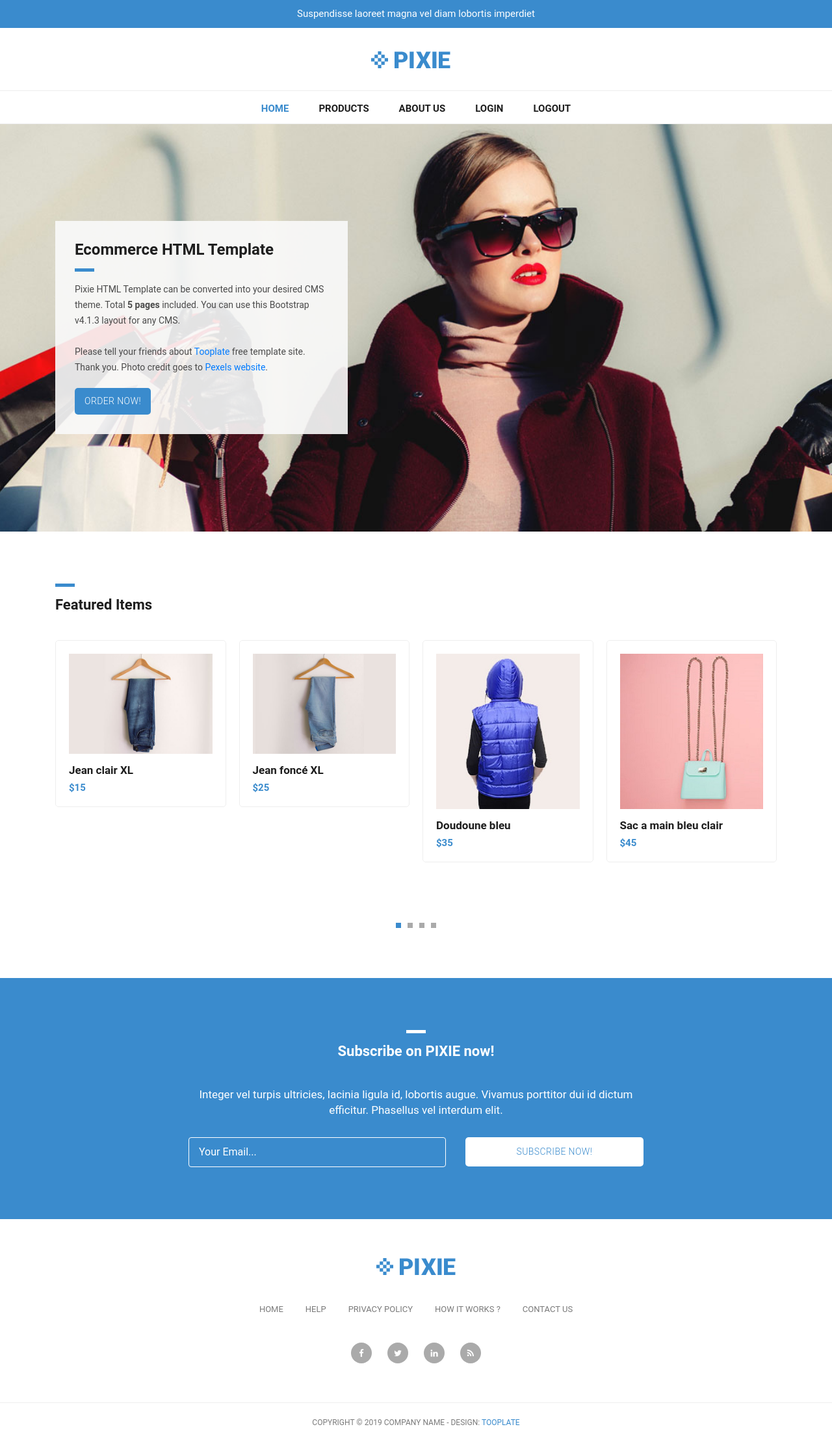
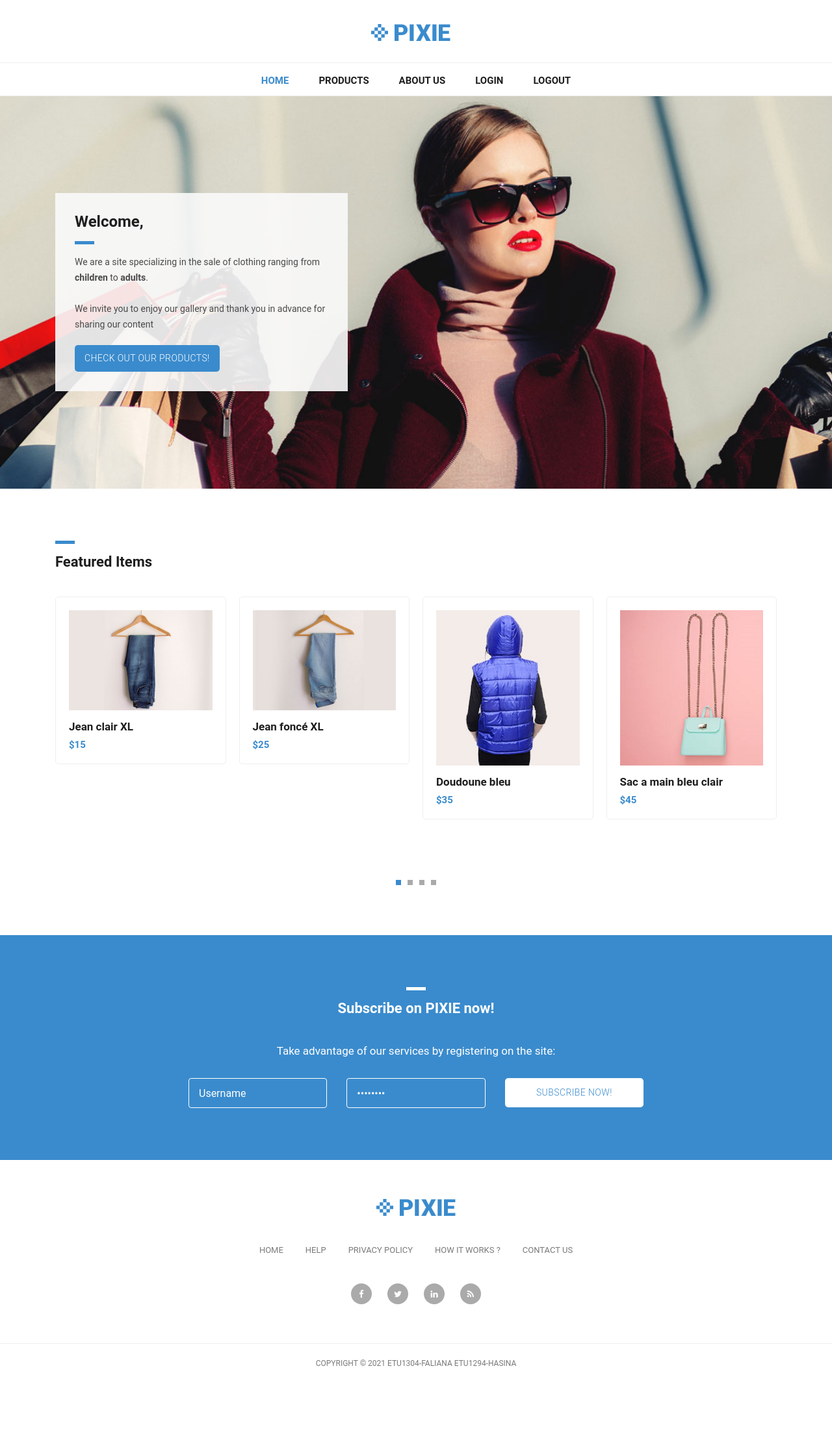
Before and after one commit to FalianaRanai/Projet-SI-IHM, a CodeIgniter app: page /database/ in a window 1280 px wide. Shown: the whole page at 65% size. After the commit the page ends 2102 px from the top, so only its background shows below. Run offline with CodeIgniter, Linux system fonts and the light colour scheme; data comes from the database, SQL or seed files in the repository.

Commit message:
Filtre produit + redirection + templating

```diff
--- a/application/controllers/Acceuil.php
+++ b/application/controllers/Acceuil.php
@@ -3,7 +3,8 @@ defined('BASEPATH') OR exit('No direct script access allowed');
 
 class Acceuil extends CI_Controller{
 
-    public function index(){
+    public function index()
+    {
 
         $this->load->helper('assets');
         $this->load->view('acceuil');
--- a/application/controllers/Template.php
+++ b/application/controllers/Template.php
@@ -9,6 +9,7 @@ class Template extends CI_Controller{
         $this->load->helper('assets');
         $this->load->model('fonctions');
         $data['produit']=$this->fonctions->getProduit();
+        $data['home']= 1;
         $this->load->view('template', $data);
 
     }
@@ -40,5 +41,15 @@ class Template extends CI_Controller{
         $this->load->view('template', $data);
 
     }
+    public function pageProduit()
+    {
+        $data = array();
+        $data['view'] = "products.php";
+        $this->load->helper('assets');
+        $this->load->model('fonctions');
+        $data['produit']=$this->fonctions->getProduit();
+        $data['products']= 1;
+        $this->load->view('template', $data);
+    }
 }
 ?>
--- a/application/views/template.php
+++ b/application/views/template.php
@@ -28,17 +28,6 @@ https://www.tooplate.com/view/2114-pixie
 
   <body>
 
-    <!-- Pre Header -->
-    <div id="pre-header">
-      <div class="container">
-        <div class="row">
-          <div class="col-md-12">
-            <span>Suspendisse laoreet magna vel diam lobortis imperdiet</span>
-          </div>
-        </div>
-      </div>
-    </div>
-
     <!-- Navigation -->
     <nav class="navbar navbar-expand-lg navbar-dark bg-dark static-top">
       <div class="container">
@@ -48,14 +37,35 @@ https://www.tooplate.com/view/2114-pixie
         </button>
         <div class="collapse navbar-collapse" id="navbarResponsive">
           <ul class="navbar-nav ml-auto">
+            <?php if(isset($home)) {?>
+              <li class="nav-item active">
+                <a class="nav-link" href="<?php echo site_url()."Template"; ?>">Home
+                    <span class="sr-only">(current)</span>
+                </a>
+              </li>
+            <?php } else { ?>
+              <li class="nav-item">
+                <a class="nav-link" href="<?php echo site_url()."Template"; ?>">Home
+                    <span class="sr-only">(current)</span>
+                </a>
+              </li>
+            <?php }?>
+
+            <?php if(isset($products)) {?>
             <li class="nav-item active">
-              <a class="nav-link" href="index.html">Home
+              <a class="nav-link" href="<?php echo site_url()."Template/pageProduit"; ?>">Products
                 <span class="sr-only">(current)</span>
               </a>
             </li>
+            <?php } else { ?>
             <li class="nav-item">
-              <a class="nav-link" href="products.html">Products</a>
+              <a class="nav-link" href="<?php echo site_url()."Template/pageProduit"; ?>">Products
+                <span class="sr-only">(current)</span>
+              </a>
             </li>
+            <?php }?>
+
+
             <li class="nav-item">
               <a class="nav-link" href="about.html">About Us</a>
             </li>
@@ -77,12 +87,12 @@ https://www.tooplate.com/view/2114-pixie
         <div class="row">
           <div class="col-md-12">
             <div class="caption">
-              <h2>Ecommerce HTML Template</h2>
+              <h2>Welcome,</h2>
               <div class="line-dec"></div>
-              <p>Pixie HTML Template can be converted into your desired CMS theme. Total <strong>5 pages</strong> included. You can use this Bootstrap v4.1.3 layout for any CMS.
-              <br><br>Please tell your friends about <a rel="nofollow" href="https://www.facebook.com/tooplate/">Tooplate</a> free template site. Thank you. Photo credit goes to <a rel="nofollow" href="https://www.pexels.com">Pexels website</a>.</p>
+              <p>We are a site specializing in the sale of clothing ranging from <strong>children</strong> to <strong>adults</strong>.
+              <br><br>We invite you to enjoy our gallery and thank you in advance for sharing our content</p>
               <div class="main-button">
-                <a href="#">Order Now!</a>
+                <a href="<?php echo site_url()."Template/pageProduit"; ?>">Check out our products!</a>
               </div>
             </div>
           </div>
@@ -106,21 +116,29 @@ https://www.tooplate.com/view/2114-pixie
           </div>
           <div class="col-md-8 offset-md-2">
             <div class="main-content">
-              <p>Integer vel turpis ultricies, lacinia ligula id, lobortis augue. Vivamus porttitor dui id dictum efficitur. Phasellus vel interdum elit.</p>
+              <p>Take advantage of our services by registering on the site:</p>
               <div class="container">
                 <form id="subscribe" action="" method="get">
                   <div class="row">
-                    <div class="col-md-7">
+                    <div class="col-md-4">
                       <fieldset>
-                        <input name="email" type="text" class="form-control" id="email"
-                        onfocus="if(this.value == 'Your Email...') { this.value = ''; }"
-                    	onBlur="if(this.value == '') { this.value = 'Your Email...';}"
-                    	value="Your Email..." required="">
+                        <input name="username" type="text" class="form-control" id="email"
+                        onfocus="if(this.value == 'Username') { this.value = ''; }"
+                    	onBlur="if(this.value == '') { this.value = 'Username';}"
+                    	value="Username" required="">
                       </fieldset>
                     </div>
-                    <div class="col-md-5">
+                    <div class="col-md-4">
                       <fieldset>
-                        <button type="submit" id="form-submit" class="button">Subscribe Now!</button>
+                        <input name="password" type="password" class="form-control" id="password"
+                        onfocus="if(this.value == 'Password') { this.value = ''; }"
+                      onBlur="if(this.value == '') { this.value = 'Password';}"
+                      value="Password" required="">
+                      </fieldset>
+                    </div>
+                    <div class="col-md-4">
+                      <fieldset>
+                        <button type="submit" id="form-submit" class="button">Subscribe now!</button>
                       </fieldset>
                     </div>
                   </div>
@@ -177,9 +195,7 @@ https://www.tooplate.com/view/2114-pixie
         <div class="row">
           <div class="col-md-12">
             <div class="copyright-text">
-              <p>Copyright &copy; 2019 Company Name
-
-                - Design: <a rel="nofollow" href="https://www.facebook.com/tooplate">Tooplate</a></p>
+              <p>Copyright &copy; 2021 ETU1304-Faliana ETU1294-Hasina </p>
             </div>
           </div>
         </div>
@@ -195,6 +211,7 @@ https://www.tooplate.com/view/2114-pixie
     <!-- Additional Scripts -->
     <script src="<?php echo js_loader('custom');?>"></script>
     <script src="<?php echo js_loader('owl');?>"></script>
+    <script src="<?php echo js_loader('isotope');?>"></script>
 
 
     <script language = "text/Javascript">
```
Also changed, not shown: application/views/products.php (added, +85 -0 lines), 9 other files.
